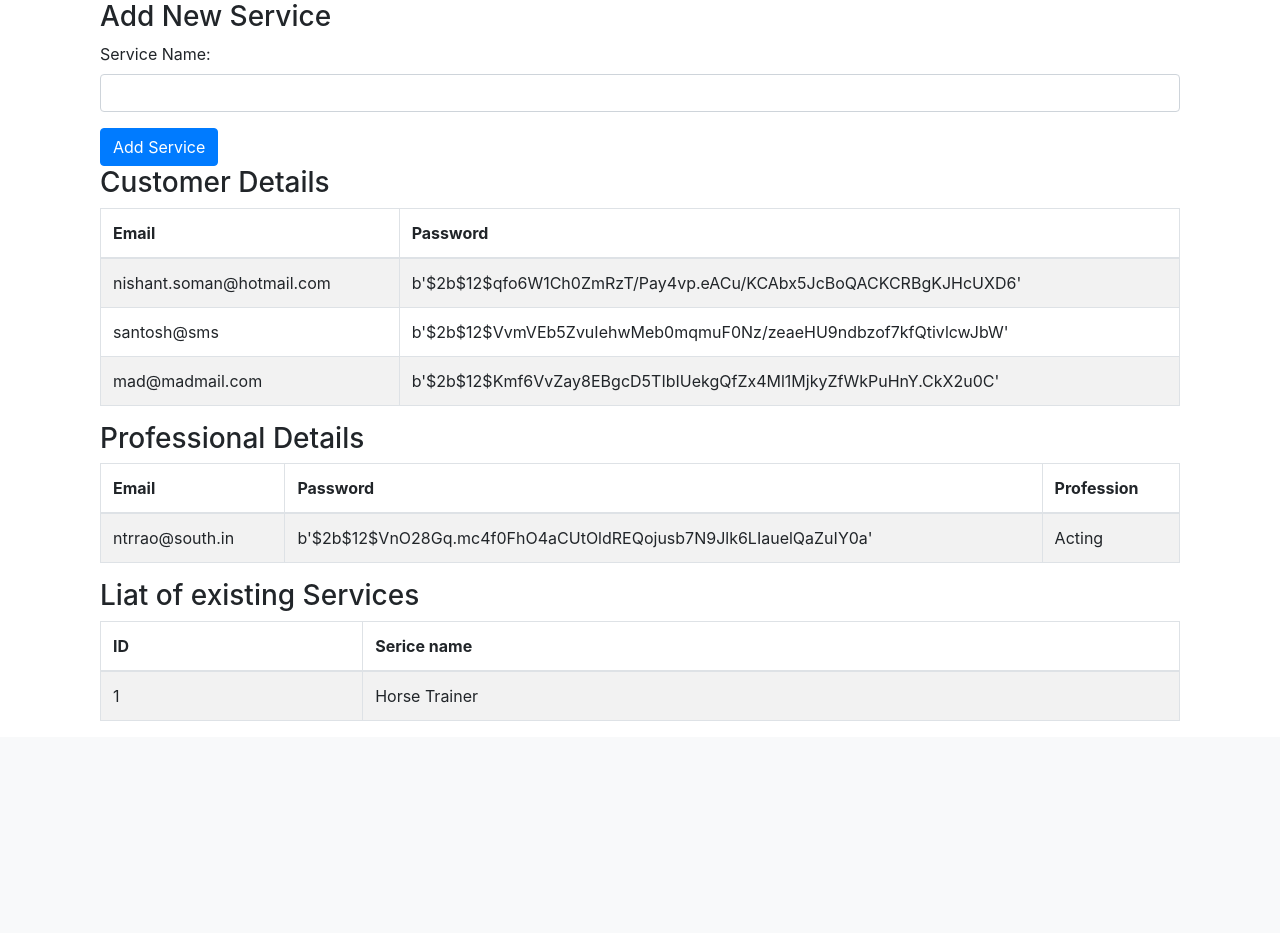
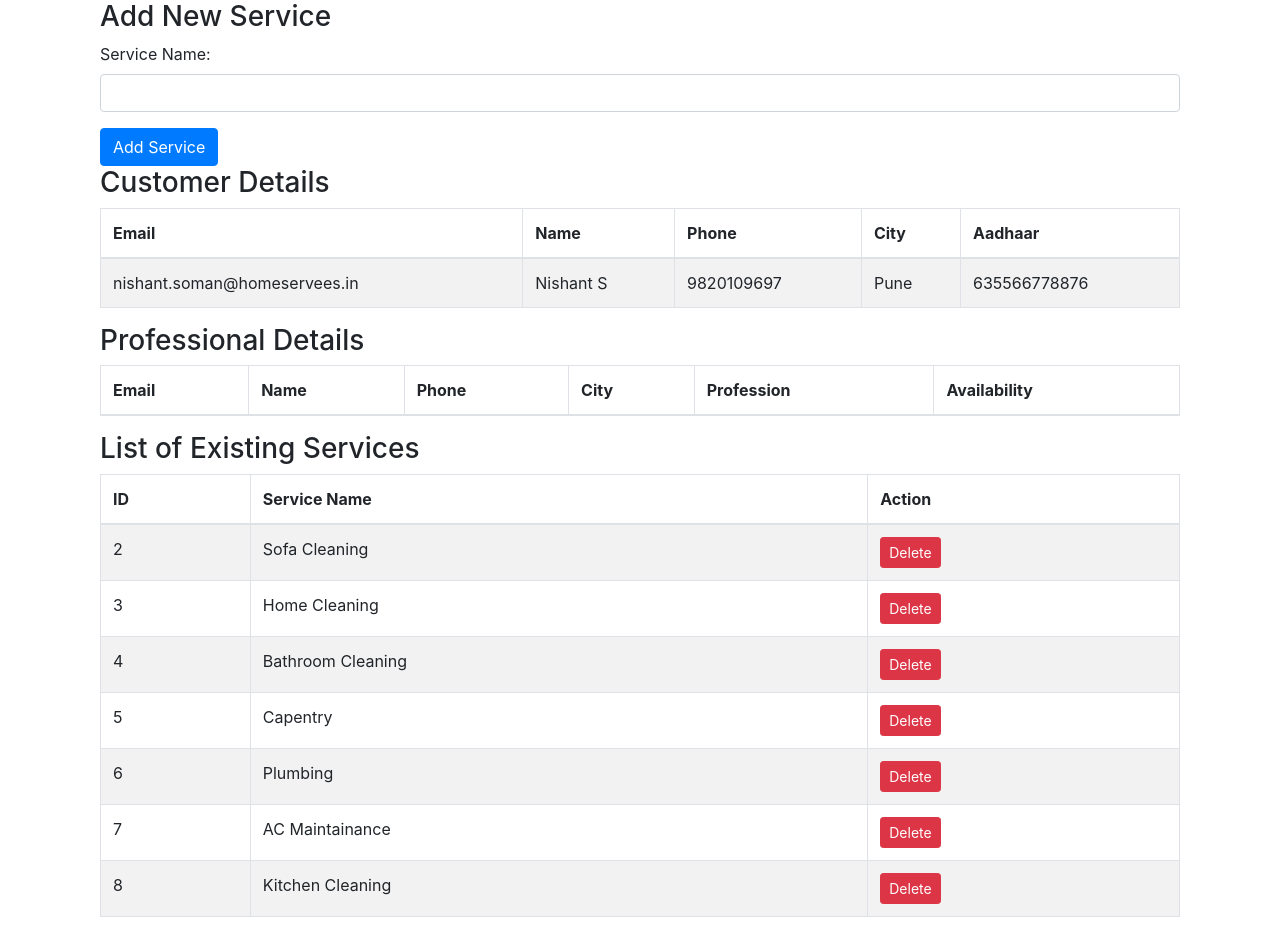
Before and after one commit to Nishant-Soman-iitm/House_Servees_App, a Flask app: page /admin/dashboard in a window 1280 px wide. Shown: the part 372-1305 px from the top of the page. Before the commit the page ends 1093 px from the top, so only its background shows below. Run offline with Flask 3, Linux system fonts and the light colour scheme; the visitor is signed in with stand-in values (Sample User, id 1); lists and menus that the app fills with data are empty; some libraries are stand-ins or nearby versions.

Commit message:
Completed major workd now, left with in-depth functionalities

```diff
--- a/admin.py
+++ b/admin.py
@@ -19,6 +19,27 @@ def admin_page():
             return render_template('admin_page.html', error='Invalid Secret Key')
     return render_template('admin_page.html')
 
+
+@app.route('/delete_service/<int:service_id>', methods=['POST'])
+def delete_service(service_id):
+    if not session.get('admin_access'):
+        return redirect(url_for('admin_page'))  # Redirect to admin page if no access
+
+    with Session(engine) as sess:
+        service_to_delete = sess.query(service).filter_by(id=service_id).first()
+        if service_to_delete:
+            sess.delete(service_to_delete)
+            try:
+                sess.commit()
+                flash("Service deleted successfully.")
+            except IntegrityError:
+                sess.rollback()
+                flash("Error occurred while deleting the service. Please try again.")
+        else:
+            flash("Service not found.")
+
+    return redirect(url_for('admin_dashboard'))
+
 '''@app.route('/customer/slots/<professional_email>', methods=['GET'])
 def fetch_slots(professional_email):
     with Session(engine) as sess:
--- a/db_init.py
+++ b/db_init.py
@@ -24,6 +24,7 @@ class Customer_Details(Base):
     name = Column(String)
     phone = Column(Integer, unique=True)
     city = Column(String)
+    aadhaar = Column(String, unique=True)  # Add Aadhaar card number column
 
     # Reverse relationship to access service requests for this customer
     service_requests = relationship('Service_Request', back_populates='customer', lazy='subquery')
@@ -39,7 +40,7 @@ class Professional_details(Base):
     city = Column(String)
     profession = Column(String)
     availability = Column(Boolean, default=True)  # Availability of the professional
-
+    aadhaar = Column(String, unique=True)  # Add Aadhaar card number column
     # Reverse relationship to access service requests for this professional
     service_requests = relationship('Service_Request', back_populates='professional')
 
--- a/requirements.txt
+++ b/requirements.txt
@@ -2,3 +2,6 @@ Flask
 Flask-Mail
 sqlalchemy
 bcrypt
+requests
+lxml
+pycryptodome
--- a/templates/admin_dashboard.html
+++ b/templates/admin_dashboard.html
@@ -15,21 +15,26 @@
         <button type="submit" class="btn btn-primary">Add Service</button>
     </form>
 
-
     <!-- Display Customer Details -->
     <h3>Customer Details</h3>
     <table class="table table-striped table-bordered">
         <thead>
             <tr>
                 <th>Email</th>
-                <th>Password</th>
+                <th>Name</th>
+                <th>Phone</th>
+                <th>City</th>
+                <th>Aadhaar</th>
             </tr>
         </thead>
         <tbody>
             {% for customer in customers %}
             <tr>
                 <td>{{ customer.Email }}</td>
-                <td>{{ customer.password }}</td>
+                <td>{{ customer.name }}</td>
+                <td>{{ customer.phone }}</td>
+                <td>{{ customer.city }}</td>
+                <td>{{ customer.aadhaar }}</td>
             </tr>
             {% endfor %}
         </tbody>
@@ -41,28 +46,35 @@
         <thead>
             <tr>
                 <th>Email</th>
-                <th>Password</th>
+                <th>Name</th>
+                <th>Phone</th>
+                <th>City</th>
                 <th>Profession</th>
+                <th>Availability</th>
             </tr>
         </thead>
         <tbody>
             {% for professional in professionals %}
             <tr>
                 <td>{{ professional.Email }}</td>
-                <td>{{ professional.password }}</td>
+                <td>{{ professional.name }}</td>
+                <td>{{ professional.phone }}</td>
+                <td>{{ professional.city }}</td>
                 <td>{{ professional.profession }}</td>
+                <td>{{ professional.availability }}</td>
             </tr>
             {% endfor %}
         </tbody>
     </table>
 
-    <!-- Display Professional Details -->
-    <h3>Liat of existing Services</h3>
+    <!-- Display Service Details -->
+    <h3>List of Existing Services</h3>
     <table class="table table-striped table-bordered">
         <thead>
             <tr>
                 <th>ID</th>
-                <th>Serice name</th>
+                <th>Service Name</th>
+                <th>Action</th>
             </tr>
         </thead>
         <tbody>
@@ -70,6 +82,11 @@
             <tr>
                 <td>{{ serve.id }}</td>
                 <td>{{ serve.name }}</td>
+                <td>
+                    <form action="{{ url_for('delete_service', service_id=serve.id) }}" method="POST" style="display:inline;">
+                        <button type="submit" class="btn btn-danger btn-sm">Delete</button>
+                    </form>
+                </td>
             </tr>
             {% endfor %}
         </tbody>
--- a/templates/base.html
+++ b/templates/base.html
@@ -3,8 +3,9 @@
 <head>
     <meta charset="UTF-8">
     <meta name="viewport" content="width=device-width, initial-scale=1.0">
+    <title>{% block title %}My App{% endblock %}</title>
+    <link rel="stylesheet" href="{{ url_for('static', filename='styles.css') }}">
     <link rel="stylesheet" href="https://stackpath.bootstrapcdn.com/bootstrap/4.5.2/css/bootstrap.min.css">
-    <title>{% block title %}House Servees{% endblock %}</title>
 </head>
 <body>
     <nav class="navbar navbar-expand-lg navbar-light bg-light">
@@ -26,7 +27,15 @@
         </div>
     </nav>
 
-    <div class="container">
+    <div class="container mt-3">
+        {% with messages = get_flashed_messages() %}
+            {% if messages %}
+                {% for message in messages %}
+                    <div class="alert alert-warning">{{ message }}</div>
+                {% endfor %}
+            {% endif %}
+        {% endwith %}
+
         {% block content %}{% endblock %}
     </div>
 
--- a/templates/customer_portal.html
+++ b/templates/customer_portal.html
@@ -18,6 +18,9 @@
             </div>
         {% endfor %}
     </div>
+
+    <!-- Profile button -->
+    <a href="{{ url_for('customer_profile', username=session['user_id']) }}" class="btn btn-info mt-3">Profile</a>
 
     <!-- Logout button -->
     <a href="{{ url_for('logout') }}" class="btn btn-danger mt-3">Log Out</a>
--- a/templates/customer_profile.html
+++ b/templates/customer_profile.html
@@ -18,6 +18,10 @@
             <label for="city">City:</label>
             <input type="text" name="city" id="city" class="form-control" placeholder="Enter your city" required>
         </div>
+        <div class="form-group">
+            <label for="aadhaar">Aadhaar Card Number:</label>
+            <input type="text" name="aadhaar" id="aadhaar" class="form-control" placeholder="Enter your Aadhaar card number" required>
+        </div>
         <button type="submit" class="btn btn-primary">Save Profile</button>
     </form>
 
```
Also changed, not shown: backend.py (+7 -1 lines), customer.py (+14 -18 lines), professional.py (+29 -7 lines), templates/avail_services.html (added, +12 -0 lines), templates/professional_register.html (+4 -9 lines), HouseServees.db, 2 other files.
